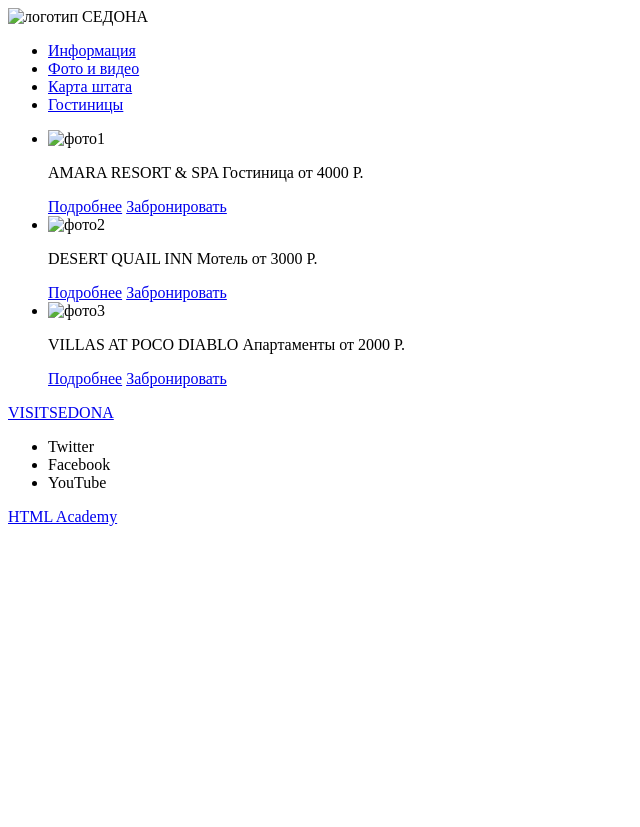
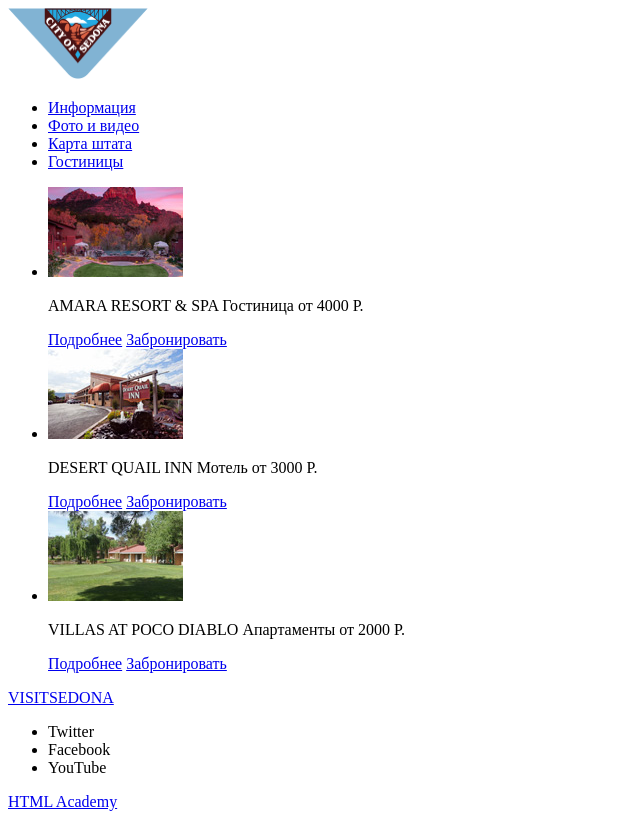
Before and after one commit to PovPov321/704819-sedona-25, a plain HTML site: page inner.html in a window 1280 px wide. Shown: the whole page, without its empty margins (0-640 px from the left). Before the commit the page ends 800 px from the top, so only its background shows below. Drawn offline with Linux system fonts and the light colour scheme.

Commit message:
Перепутал, изображения добавил здесь

```diff
--- a/inner.html
+++ b/inner.html
@@ -10,7 +10,7 @@
   <header class="main-header">
     <nav class="main-navigation">
       <a class="main-header-logo" f>
-        <img src="#" alt="логотип СЕДОНА">
+        <img src="img/logo.png" width="140" height="71" alt="логотип СЕДОНА">
       </a>
       <ul class="site-navigation">
         <li><a href="#">Информация</a></li>
@@ -27,7 +27,7 @@
     <section class="#">
       <ul class="catalog">
         <li>
-          <img src="#" alt="фото1">
+          <img src="img/hotel.jpg" width="135" height="90" alt="Гостиница AMARA RESORT & SPA">
           <p>
             <span class="#">AMARA RESORT & SPA</span>
             <span class="#">Гостиница от 4000 Р.</span>
@@ -36,7 +36,7 @@
           <a class="btn" href="#">Забронировать</a>
         </li>
         <li>
-          <img src="#" alt="фото2">
+          <img src="img/motel.jpg" width="135" height="90" alt="Мотель DESERT QUAIL INN">
           <p>
             <span class="#">DESERT QUAIL INN</span>
             <span class="#">Мотель от 3000 Р.</span>
@@ -45,7 +45,7 @@
           <a class="btn" href="#">Забронировать</a>
         </li>
         <li>
-          <img src="#" alt="фото3">
+          <img src="img/apartments.jpg" width="135" height="90" alt="Апартаменты VILLAS AT POCO DIABLO">
           <p>
             <span class="#">VILLAS AT POCO DIABLO</span>
             <span class="#">Апартаменты от 2000 Р.</span>
```
